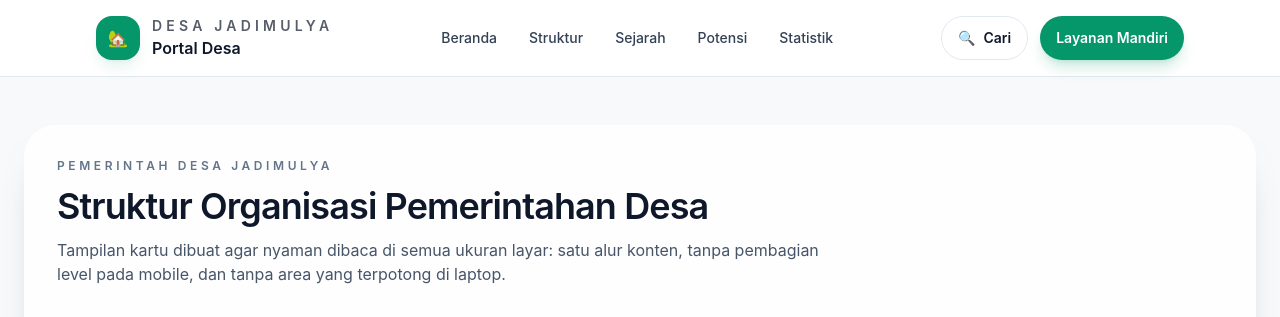
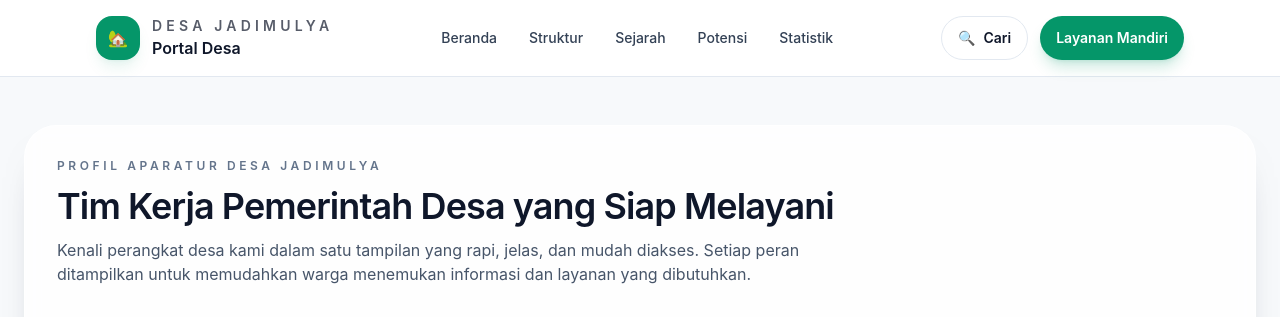
Before and after one commit to Wahhab2004/jadimulya, a Next.js app: page /struktur in a window 1280 px wide. Shown: the top 317 px of the page. Built offline with nearby package versions, Linux system fonts and the light colour scheme; grey boxes are pictures that could not be loaded.

Commit message:
feat: change deskripsi struktur desa

```diff
--- a/app/struktur/page.tsx
+++ b/app/struktur/page.tsx
@@ -110,12 +110,12 @@ export default function StrukturOrganisasiPage() {
         <section className="rounded-[2rem] border border-white/70 bg-white/80 p-6 shadow-[0_22px_44px_-30px_rgba(15,23,42,0.6)] backdrop-blur sm:p-8">
           <div className="flex flex-col gap-8">
             <div className="space-y-3 text-center sm:text-left">
-              <p className="text-xs font-semibold uppercase tracking-[0.3em] text-slate-500">Pemerintah Desa Jadimulya</p>
+              <p className="text-xs font-semibold uppercase tracking-[0.3em] text-slate-500">Profil Aparatur Desa Jadimulya</p>
               <h1 className="text-3xl font-semibold tracking-tight text-slate-900 sm:text-4xl">
-                Struktur Organisasi Pemerintahan Desa
+                Tim Kerja Pemerintah Desa yang Siap Melayani
               </h1>
               <p className="mx-auto max-w-3xl text-sm text-slate-600 sm:mx-0 sm:text-base">
-                Tampilan kartu dibuat agar nyaman dibaca di semua ukuran layar: satu alur konten, tanpa pembagian level pada mobile, dan tanpa area yang terpotong di laptop.
+                Kenali perangkat desa kami dalam satu tampilan yang rapi, jelas, dan mudah diakses. Setiap peran ditampilkan untuk memudahkan warga menemukan informasi dan layanan yang dibutuhkan.
               </p>
             </div>
 
```
